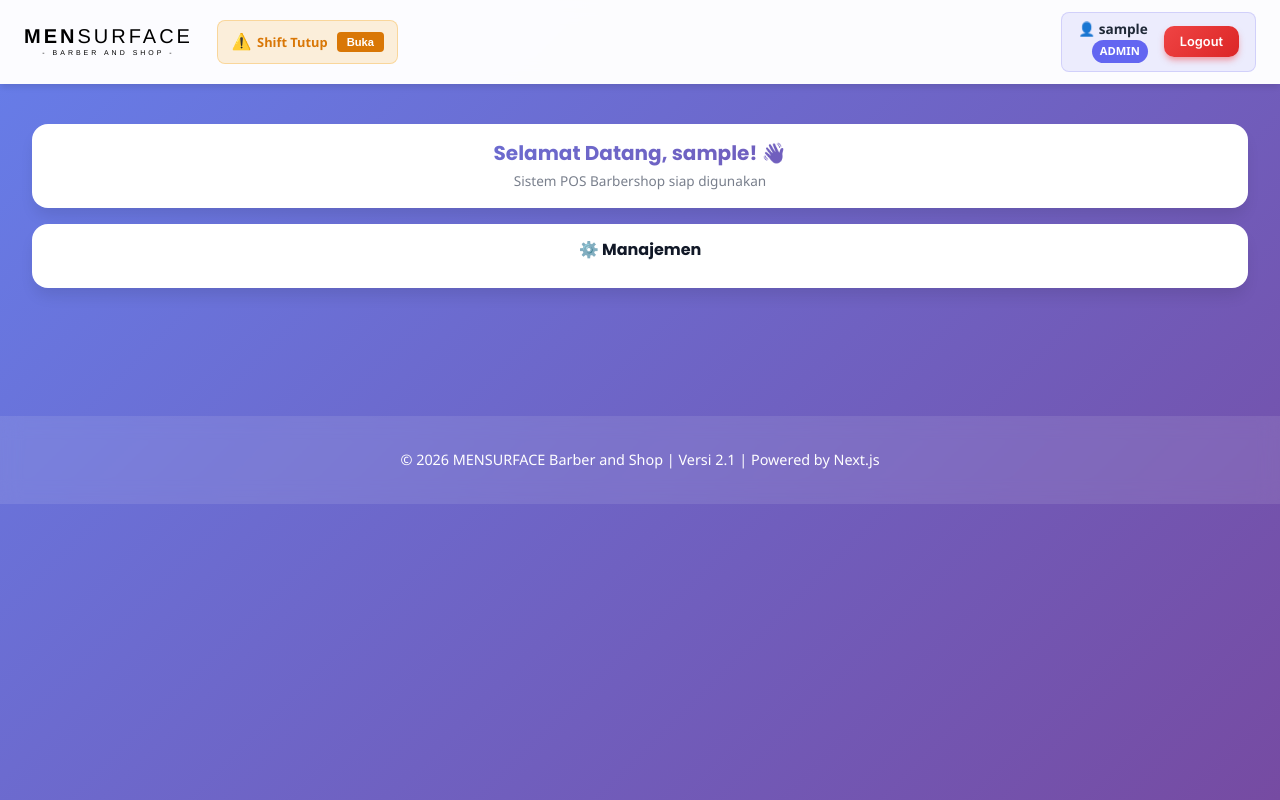
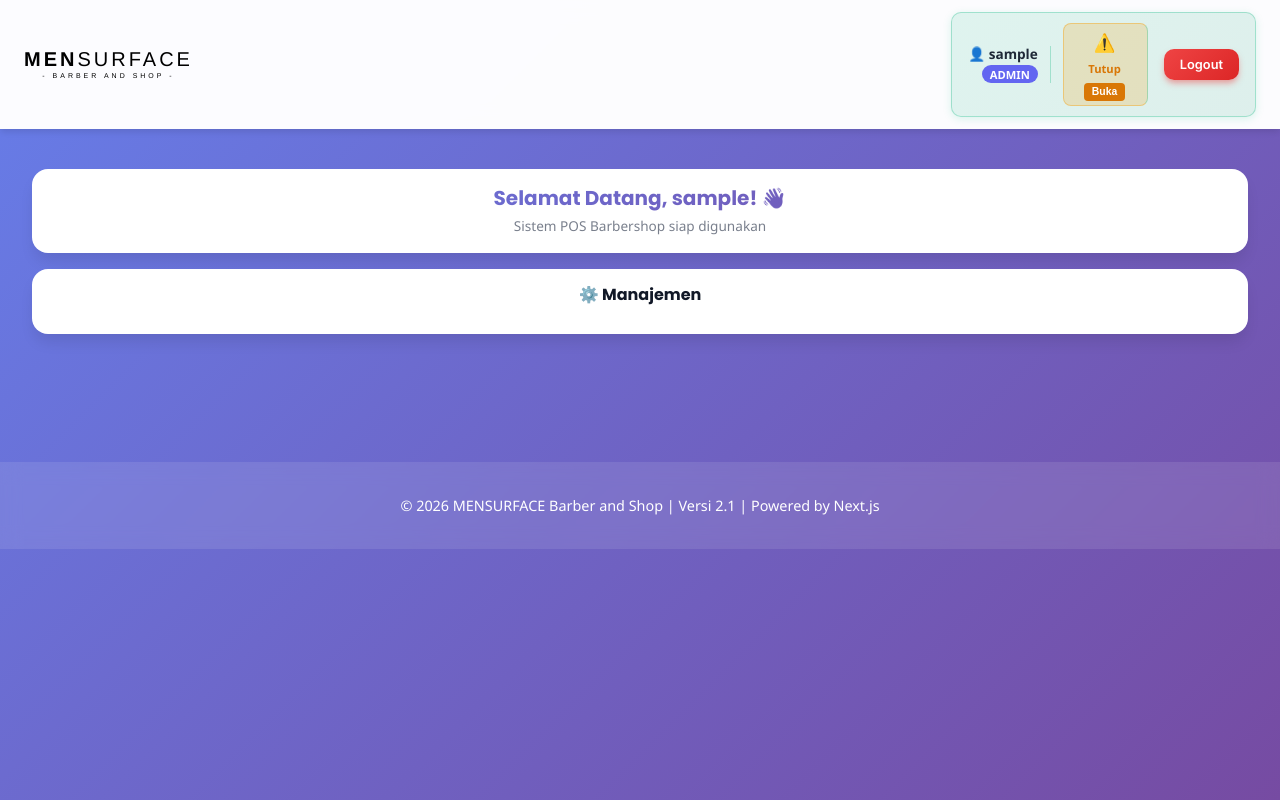
Before and after one commit to Zackers227/BarberShop-Ucok-pos, a Next.js app: page /dashboard in a window 1280 px wide. Built offline with nearby package versions, Linux system fonts and the light colour scheme; no server answers; sample sign-in values are in the browser's storage.

Commit message:
Final: Navbar dengan green box berisi 3 komponen (User, Shift, Logout)

```diff
--- a/pages/dashboard.js
+++ b/pages/dashboard.js
@@ -86,7 +86,7 @@ export default function Dashboard() {
       </Head>
 
       <div className="dashboard-container">
-        {/* Navbar - Clean Layout */}
+        {/* Navbar - Simple 3-Section Layout */}
         <nav className="navbar" style={{
           padding: '0.75rem 1.5rem',
           display: 'flex',
@@ -99,77 +99,23 @@ export default function Dashboard() {
             <Logo size="small" />
           </div>
 
-          {/* CENTER: Shift Status + Quick Nav */}
+          {/* CENTER: Quick Navigation Buttons Only */}
           <div style={{
             display: 'flex',
+            gap: '0.65rem',
             alignItems: 'center',
-            gap: '1rem',
-            flex: 1
-          }}>
-            {/* Shift Status Badge */}
-            <div style={{
-              display: 'flex',
-              alignItems: 'center',
-              gap: '0.35rem',
-              padding: '0.5rem 0.85rem',
-              borderRadius: '8px',
-              fontSize: '0.8rem',
-              fontWeight: '600',
-              background: activeShift ? 'rgba(16, 185, 129, 0.15)' : 'rgba(245, 158, 11, 0.15)',
-              color: activeShift ? '#059669' : '#D97706',
-              border: activeShift ? '1px solid rgba(16, 185, 129, 0.3)' : '1px solid rgba(245, 158, 11, 0.3)',
-              whiteSpace: 'nowrap'
-            }}>
-              {activeShift ? (
-                <>
-                  <span style={{ fontSize: '1rem' }}>🟢</span>
-                  <div style={{ display: 'flex', flexDirection: 'column', lineHeight: '1.2' }}>
-                    <span style={{ fontWeight: '700' }}>Shift #{activeShift.id}</span>
-                    {activeShift.total_transactions > 0 && (
-                      <span style={{ fontSize: '0.7rem', opacity: 0.85 }}>
-                        {activeShift.total_transactions} transaksi
-                      </span>
-                    )}
-                  </div>
-                </>
-              ) : (
-                <>
-                  <span style={{ fontSize: '1rem' }}>⚠️</span>
-                  <span>Shift Tutup</span>
-                  <button
-                    onClick={() => router.push('/shifts')}
-                    style={{
-                      padding: '0.25rem 0.6rem',
-                      fontSize: '0.7rem',
-                      background: '#D97706',
-                      color: 'white',
-                      border: 'none',
-                      borderRadius: '4px',
-                      cursor: 'pointer',
-                      fontWeight: '600',
-                      marginLeft: '0.25rem'
-                    }}
-                  >
-                    Buka
-                  </button>
-                </>
-              )}
-            </div>
-
-            {/* Quick Navigation Buttons */}
-            <div style={{
-              display: 'flex',
-              gap: '0.5rem',
-              alignItems: 'center'
+            flex: 1,
+            justifyContent: 'center'
           }}>
             {hasPermission(user, 'reports') && (
               <button
                 className="btn btn-sm btn-success"
                 onClick={() => router.push('/reports')}
                 style={{
-                    fontSize: '0.75rem',
-                    padding: '0.45rem 0.75rem',
-                    whiteSpace: 'nowrap'
+                  fontSize: '0.8rem',
+                  padding: '0.5rem 0.85rem',
+                  whiteSpace: 'nowrap',
+                  fontWeight: '600'
                 }}
               >
                 📊 Laporan
@@ -180,9 +126,10 @@ export default function Dashboard() {
                 className="btn btn-sm btn-success"
                 onClick={() => router.push('/transactions')}
                 style={{
-                    fontSize: '0.75rem',
-                    padding: '0.45rem 0.75rem',
-                    whiteSpace: 'nowrap'
+                  fontSize: '0.8rem',
+                  padding: '0.5rem 0.85rem',
+                  whiteSpace: 'nowrap',
+                  fontWeight: '600'
                 }}
               >
                 📜 Riwayat
@@ -193,33 +140,41 @@ export default function Dashboard() {
                 className="btn btn-sm btn-success"
                 onClick={() => router.push('/transaction')}
                 style={{
-                    fontSize: '0.75rem',
-                    padding: '0.45rem 0.75rem',
-                    whiteSpace: 'nowrap'
+                  fontSize: '0.8rem',
+                  padding: '0.5rem 0.85rem',
+                  whiteSpace: 'nowrap',
+                  fontWeight: '600'
                 }}
               >
                 🛒 Transaksi
               </button>
             )}
           </div>
-          </div>
 
-          {/* RIGHT: User Info + Logout */}
+          {/* RIGHT: Green Box with 3 Components - User, Shift, Logout */}
           <div style={{
             display: 'flex',
             alignItems: 'center',
-            gap: '1rem',
-            padding: '0.5rem 1rem',
-            background: 'rgba(99, 102, 241, 0.1)',
-            borderRadius: '8px',
-            border: '1px solid rgba(99, 102, 241, 0.2)'
+            gap: '0.75rem',
+            padding: '0.6rem 1rem',
+            background: 'linear-gradient(135deg, rgba(16, 185, 129, 0.12) 0%, rgba(5, 150, 105, 0.12) 100%)',
+            borderRadius: '10px',
+            border: '1.5px solid rgba(16, 185, 129, 0.3)',
+            boxShadow: '0 2px 8px rgba(16, 185, 129, 0.15)'
           }}>
-            <div style={{ textAlign: 'right' }}>
+            {/* 1. User Info */}
+            <div style={{
+              display: 'flex',
+              flexDirection: 'column',
+              alignItems: 'flex-end',
+              lineHeight: '1.2',
+              borderRight: '1px solid rgba(16, 185, 129, 0.3)',
+              paddingRight: '0.75rem'
+            }}>
               <div style={{
                 fontSize: '0.85rem',
                 fontWeight: '600',
-                color: '#1f2937',
-                lineHeight: '1.2'
+                color: '#1f2937'
               }}>
                 👤 {user?.full_name || user?.username}
               </div>
@@ -228,22 +183,90 @@ export default function Dashboard() {
                 color: 'white',
                 background: '#6366f1',
                 padding: '0.15rem 0.5rem',
-                borderRadius: '12px',
-                display: 'inline-block',
-                marginTop: '0.15rem',
+                borderRadius: '10px',
                 fontWeight: '600',
-                textTransform: 'uppercase'
+                textTransform: 'uppercase',
+                marginTop: '0.2rem'
               }}>
                 {user?.role}
               </div>
             </div>
+
+            {/* 2. Shift Status */}
+            <div style={{
+              display: 'flex',
+              flexDirection: 'column',
+              alignItems: 'center',
+              gap: '0.2rem',
+              padding: '0.3rem 0.65rem',
+              borderRadius: '8px',
+              background: activeShift ? 'rgba(16, 185, 129, 0.2)' : 'rgba(245, 158, 11, 0.2)',
+              border: activeShift ? '1px solid rgba(16, 185, 129, 0.4)' : '1px solid rgba(245, 158, 11, 0.4)',
+              minWidth: '85px',
+              borderRight: '1px solid rgba(16, 185, 129, 0.3)',
+              paddingRight: '0.75rem',
+              marginRight: '0.25rem'
+            }}>
+              {activeShift ? (
+                <>
+                  <span style={{ fontSize: '1.1rem' }}>🟢</span>
+                  <span style={{
+                    fontSize: '0.75rem',
+                    fontWeight: '700',
+                    color: '#059669',
+                    textAlign: 'center'
+                  }}>
+                    Shift #{activeShift.id}
+                  </span>
+                  {activeShift.total_transactions > 0 && (
+                    <span style={{
+                      fontSize: '0.65rem',
+                      color: '#059669',
+                      opacity: 0.85
+                    }}>
+                      {activeShift.total_transactions} trx
+                    </span>
+                  )}
+                </>
+              ) : (
+                <>
+                  <span style={{ fontSize: '1.1rem' }}>⚠️</span>
+                  <span style={{
+                    fontSize: '0.7rem',
+                    fontWeight: '700',
+                    color: '#D97706'
+                  }}>
+                    Tutup
+                  </span>
+                  <button
+                    onClick={() => router.push('/shifts')}
+                    style={{
+                      padding: '0.2rem 0.5rem',
+                      fontSize: '0.65rem',
+                      background: '#D97706',
+                      color: 'white',
+                      border: 'none',
+                      borderRadius: '4px',
+                      cursor: 'pointer',
+                      fontWeight: '600',
+                      marginTop: '0.15rem'
+                    }}
+                  >
+                    Buka
+                  </button>
+                </>
+              )}
+            </div>
+
+            {/* 3. Logout Button */}
             <button
               className="btn btn-danger btn-sm"
               onClick={handleLogout}
               style={{
                 padding: '0.5rem 1rem',
                 fontSize: '0.8rem',
-                fontWeight: '600'
+                fontWeight: '600',
+                whiteSpace: 'nowrap'
               }}
             >
               Logout
```
Lines whose indentation alone changed are shown as unchanged.
